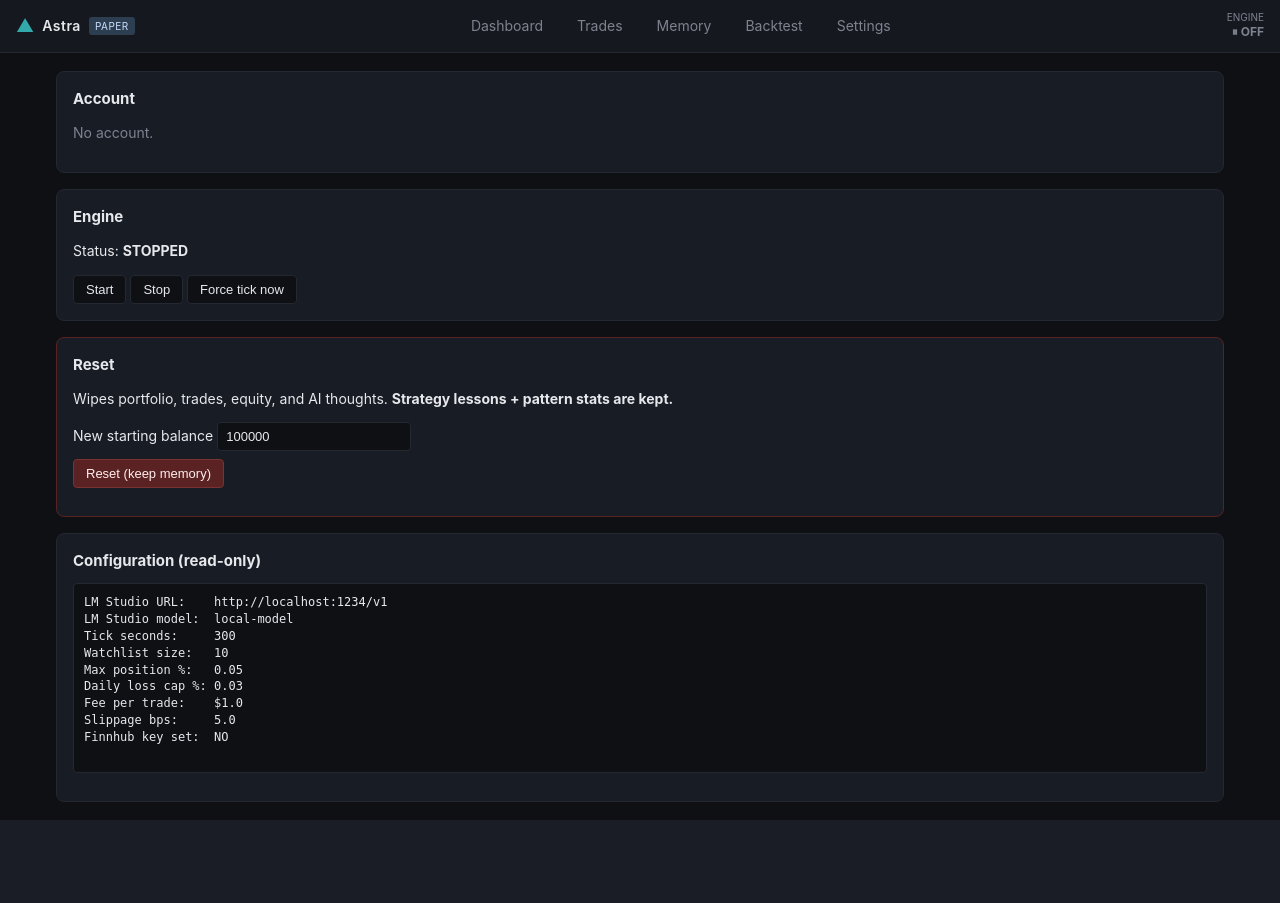
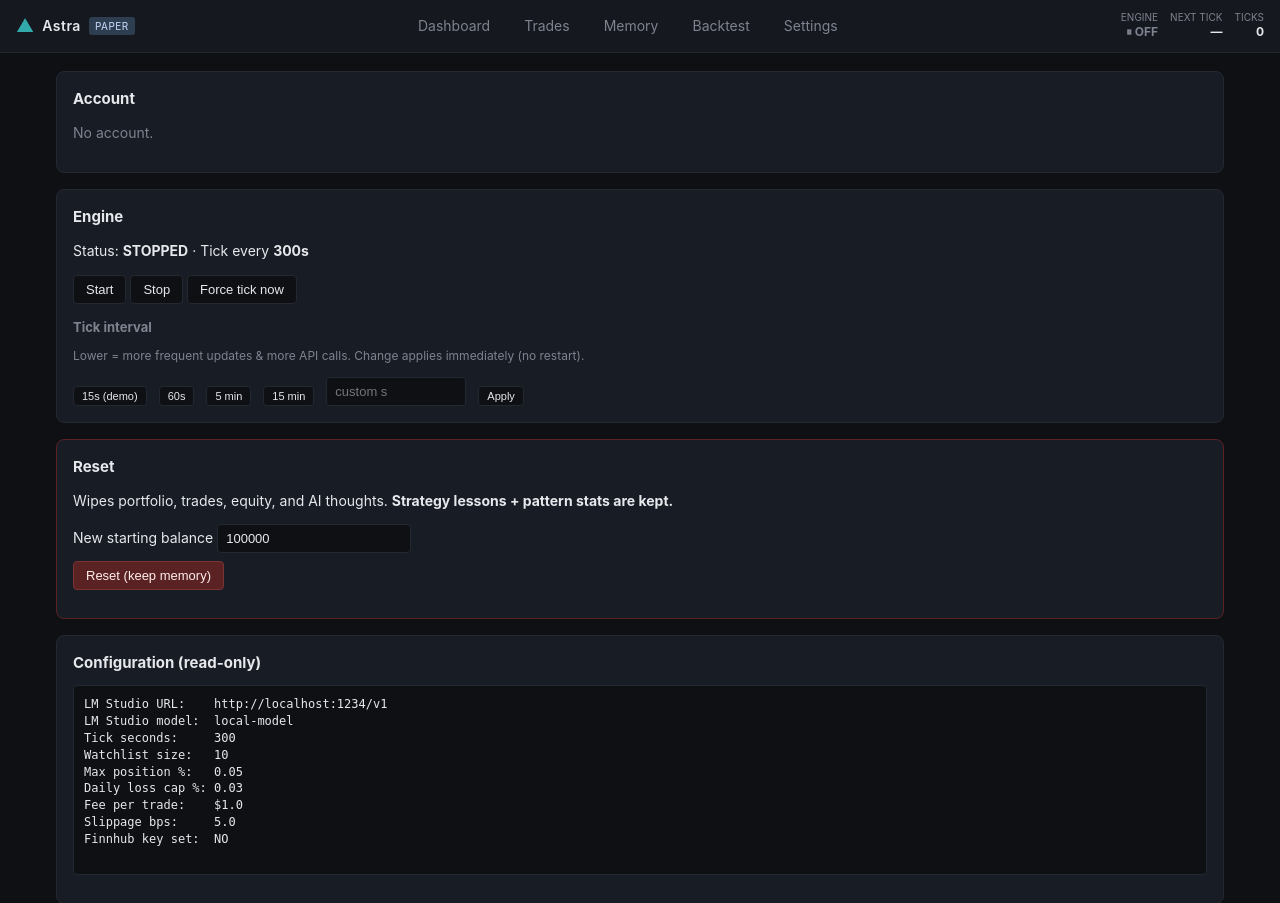
Before and after one commit to robinandreeklund-collab/Astra, a FastAPI app: page /settings in a window 1280 px wide. Shown: the top 903 px of the page. Before the commit the page ends 820 px from the top, so only its background shows below. Run offline with FastAPI, Linux system fonts and the light colour scheme; data that the repository does not hold is empty; some libraries are stand-ins or nearby versions.

Commit message:
Make dashboard update live: real SSE subscription + tick countdown
Two reasons the dashboard felt static between server restarts:

1. <body hx-ext="sse"> loaded the HTMX SSE extension but had no
   sse-connect="/sse/events", so the live trade/thought events never
   reached the HTMX triggers — only the 5-15s polling did, which kept
   re-rendering identical data.
2. The default tick is 5 minutes, so even with polling working, new
   AI thoughts only appear every 5 minutes. The user couldn't tell
   when the next batch was coming.

Fixes:
- Add sse-connect on <body> and use `from:body` on every sse trigger
  so positions / thoughts / trades panels swap the moment events fire.
- Show "Next tick: Xs" countdown in the status pill, ticking each second.
- Add tick-interval quick-buttons in Settings (15s demo / 60s / 5m /
  15m / custom) backed by a new POST /api/engine/tick-interval that
  hot-restarts the engine loop — no full server restart needed.
- Keep the in-page EventSource for chart refresh (parallel to HTMX's
  own connection, harmless).

https://claude.ai/code/session_01MLHNeLTbvPHkoCq23xpdgL

```diff
--- a/astra/api/routes.py
+++ b/astra/api/routes.py
@@ -141,6 +141,18 @@ def build_router(app: FastAPI) -> APIRouter:
         lessons = await engine.reflect()
         return {"ok": True, "lessons": lessons}
 
+    @r.post("/api/engine/tick-interval")
+    async def engine_tick_interval(seconds: int = Form(...)):
+        if seconds < 5 or seconds > 24 * 3600:
+            raise HTTPException(400, "seconds must be between 5 and 86400")
+        settings.tick_seconds = seconds
+        # Restart the engine loop so the new interval is picked up immediately.
+        was_running = state.running
+        if was_running:
+            await engine.stop()
+            await engine.start()
+        return {"ok": True, "tick_seconds": seconds, "engine_running": state.running}
+
     # ---- Status fragments (HTMX) ----
 
     @r.get("/api/status", response_class=HTMLResponse)
@@ -160,6 +172,7 @@ def build_router(app: FastAPI) -> APIRouter:
                 "last_tick": state.last_tick,
                 "tick_count": state.tick_count,
                 "last_error": state.last_error,
+                "tick_seconds": settings.tick_seconds,
             },
         )
 
--- a/astra/api/templates/_base.html
+++ b/astra/api/templates/_base.html
@@ -9,7 +9,7 @@
   <script src="https://unpkg.com/htmx.org@1.9.12/dist/ext/sse.js" defer></script>
   <script src="https://cdn.jsdelivr.net/npm/chart.js@4.4.1/dist/chart.umd.min.js" defer></script>
 </head>
-<body hx-ext="sse">
+<body hx-ext="sse" sse-connect="/sse/events">
   <header class="topbar">
     <div class="brand">
       <span class="logo">▲</span>
--- a/astra/api/templates/_status.html
+++ b/astra/api/templates/_status.html
@@ -1,4 +1,6 @@
-<span class="status-cluster">
+<span class="status-cluster"
+      data-last-tick="{{ last_tick or '' }}"
+      data-tick-seconds="{{ tick_seconds }}">
   {% if account %}
     <span class="kv"><em>Equity</em><strong>${{ "%.0f"|format(equity) }}</strong></span>
     <span class="kv"><em>Cash</em><strong>${{ "%.0f"|format(account.cash) }}</strong></span>
@@ -8,5 +10,9 @@
     <em>Engine</em>
     <strong class="{{ 'on' if engine_running else 'off' }}">{{ "▶ ON" if engine_running else "⏸ OFF" }}</strong>
   </span>
+  <span class="kv" id="next-tick-pill" data-next-tick="">
+    <em>Next tick</em><strong id="next-tick">—</strong>
+  </span>
+  <span class="kv"><em>Ticks</em><strong>{{ tick_count }}</strong></span>
   {% if last_error %}<span class="kv err"><em>err</em><strong title="{{ last_error }}">!</strong></span>{% endif %}
 </span>
--- a/astra/api/templates/settings.html
+++ b/astra/api/templates/settings.html
@@ -15,10 +15,25 @@
 
 <section class="card">
   <h2>Engine</h2>
-  <p>Status: <strong>{{ "RUNNING" if engine_running else "STOPPED" }}</strong></p>
+  <p>Status: <strong>{{ "RUNNING" if engine_running else "STOPPED" }}</strong>
+     · Tick every <strong>{{ settings.tick_seconds }}s</strong></p>
   <button class="btn" hx-post="/api/engine/start" hx-swap="none">Start</button>
   <button class="btn" hx-post="/api/engine/stop" hx-swap="none">Stop</button>
   <button class="btn" hx-post="/api/engine/tick" hx-swap="none">Force tick now</button>
+
+  <h3 style="margin-top:14px;">Tick interval</h3>
+  <p class="muted small">Lower = more frequent updates &amp; more API calls.
+     Change applies immediately (no restart).</p>
+  <div class="row">
+    <button class="btn small" onclick="setTick(15)">15s (demo)</button>
+    <button class="btn small" onclick="setTick(60)">60s</button>
+    <button class="btn small" onclick="setTick(300)">5 min</button>
+    <button class="btn small" onclick="setTick(900)">15 min</button>
+    <input type="number" id="tick-custom" min="5" max="3600" placeholder="custom s"
+           style="width:110px;" />
+    <button class="btn small" onclick="setTick(parseInt(document.getElementById('tick-custom').value,10))">Apply</button>
+    <span class="muted small" id="tick-status"></span>
+  </div>
 </section>
 
 <section class="card danger">
@@ -62,5 +77,28 @@ document.addEventListener('DOMContentLoaded', () => {
     if (r.ok) setTimeout(() => location.href = '/', 700);
   });
 });
+
+async function setTick(seconds) {
+  const status = document.getElementById('tick-status');
+  if (!Number.isFinite(seconds) || seconds < 5) {
+    status.textContent = 'Invalid (must be ≥ 5s)';
+    return;
+  }
+  status.textContent = 'Applying…';
+  const fd = new FormData();
+  fd.append('seconds', seconds);
+  try {
+    const r = await fetch('/api/engine/tick-interval', { method: 'POST', body: fd });
+    const d = await r.json();
+    if (r.ok) {
+      status.textContent = `Set to ${d.tick_seconds}s.`;
+      setTimeout(() => location.reload(), 600);
+    } else {
+      status.textContent = 'Error: ' + JSON.stringify(d);
+    }
+  } catch (e) {
+    status.textContent = 'Error: ' + e.message;
+  }
+}
 </script>
 {% endblock %}
```
Also changed, not shown: astra/api/templates/dashboard.html (+67 -16 lines).
